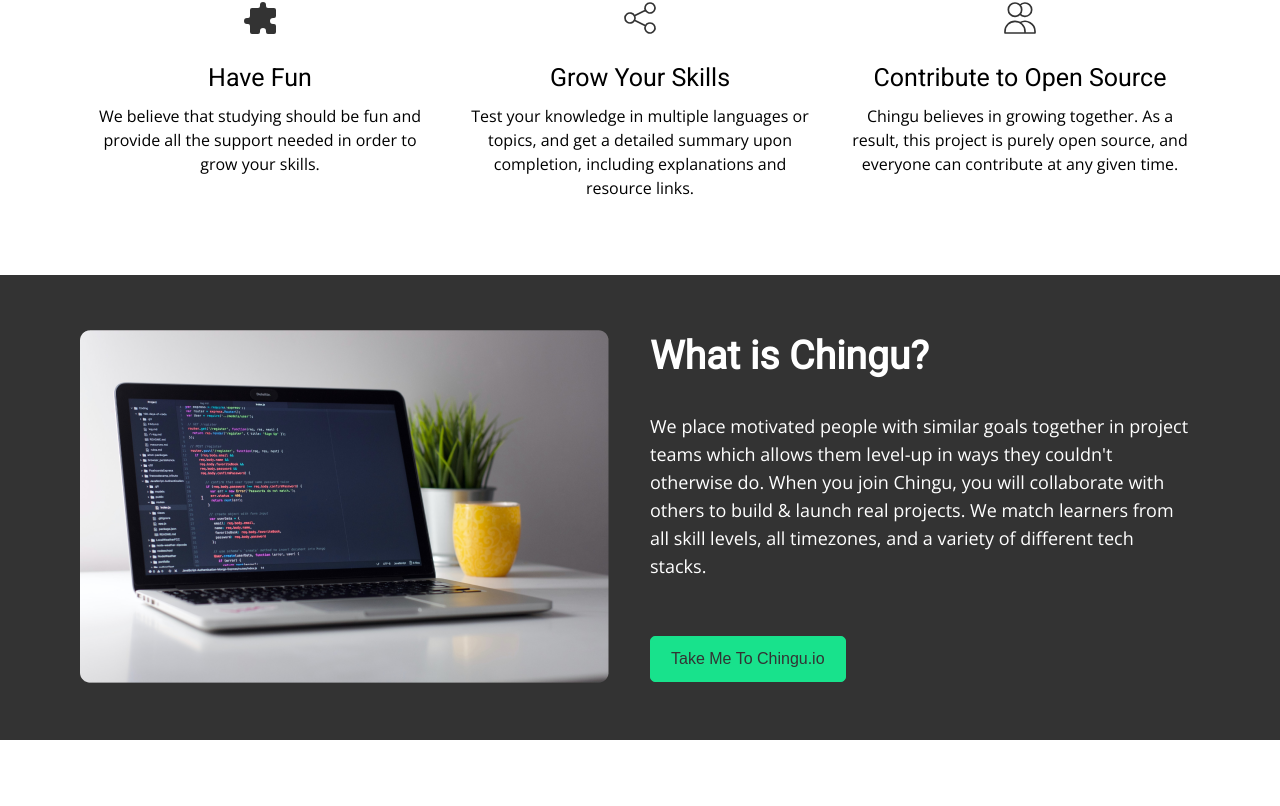
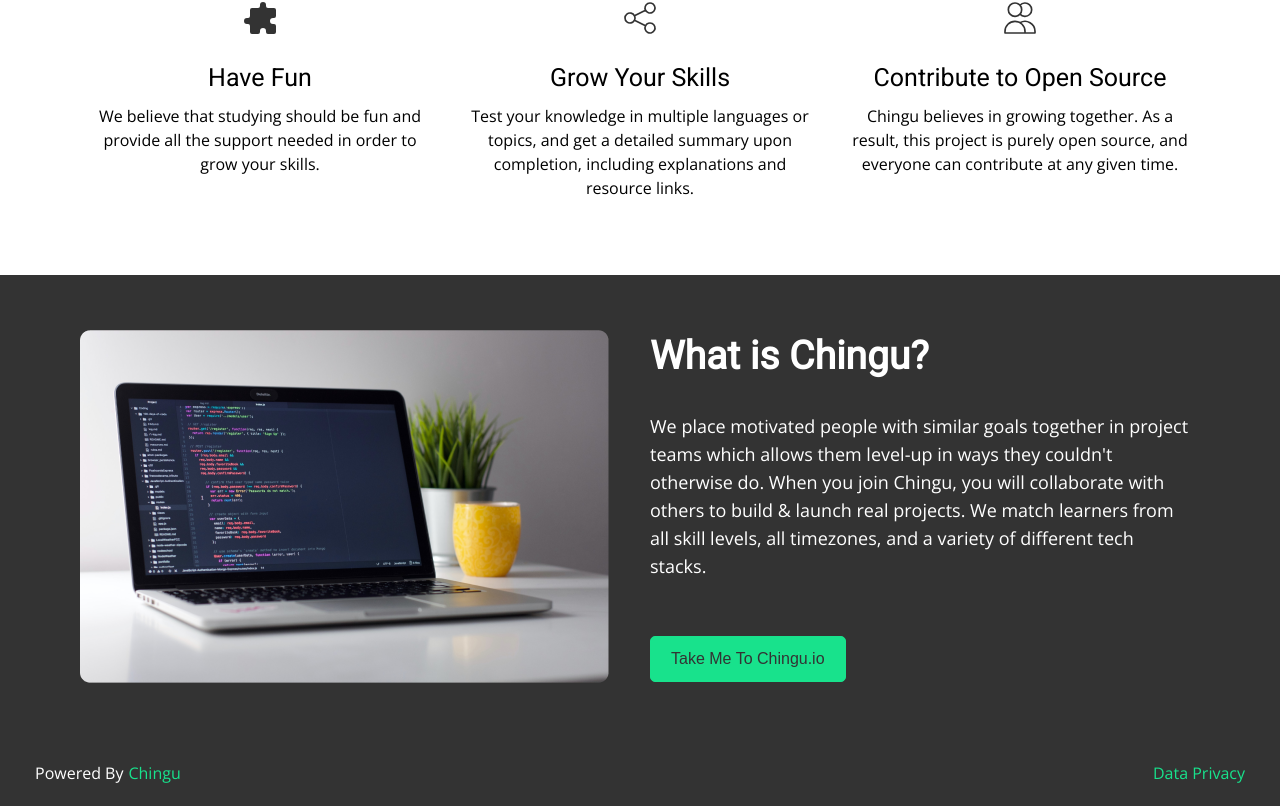
Before and after one commit to chingu-voyages/moonshot-chingu-quiz, a Next.js app: page / in a window 1280 px wide. Shown: the part 687-1493 px from the top of the page. Before the commit the page ends 1427 px from the top, so only its background shows below. Built offline with nearby package versions, Linux system fonts and the light colour scheme; no server answers.

Commit message:
Made some more changes
Added Import Footer from the Footer component

```diff
--- a/components/layout/Layout.tsx
+++ b/components/layout/Layout.tsx
@@ -5,6 +5,7 @@ import React, { useState, useEffect, Fragment } from "react";
 import Head from "next/head";
 import Link from "next/link";
 import styled from "styled-components";
+import Footer from "./Footer";
 import { signIn, signOut, useSession } from "next-auth/client";
 import { breakpointsRaw } from "../../frontend-config";
 
@@ -94,7 +95,7 @@ const Layout = ({ children, toggleTheme, isDarkTheme }: LayoutProps) => {
   };
 
   return (
-    <header>
+    <div>
       <Head>
         <title>Chingu Quiz App</title>
       </Head>
@@ -158,7 +159,8 @@ const Layout = ({ children, toggleTheme, isDarkTheme }: LayoutProps) => {
       </Wrapper>
 
       <Main>{children}</Main>
-    </header>
+    <Footer />
+    </div>
   );
 };
 
```
